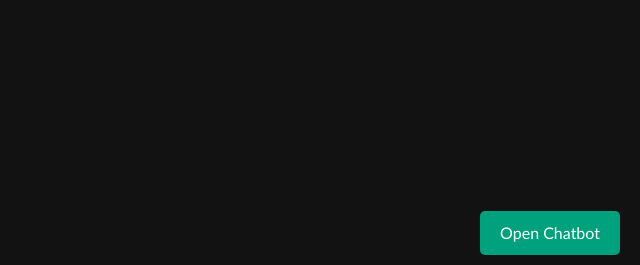
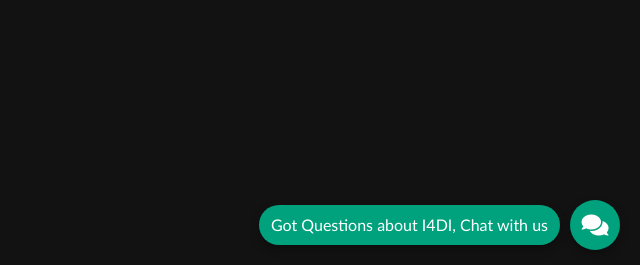
Before and after one commit to i4di/django-chatbot, a Django app: page / in a window 1280 px wide. Shown: the part 535-800 px from the top of the page, without its empty margins (640-1280 px from the left). Run offline with Django 4.2, Linux system fonts and the light colour scheme; parts of the project's set-up code (start-up, migrations or seed data) failed here and were passed over; some libraries are stand-ins or nearby versions.

Commit message:
Finished

```diff
--- a/templates/chatbot.html
+++ b/templates/chatbot.html
@@ -14,30 +14,36 @@
             padding: 0;
             background: #121212;
             color: #FFF;
-            font-family: 'Gill Sans', 'Gill Sans MT', Calibri, Poppins 'Trebuchet MS', sans-serif, Georgia, Times, 'Times New Roman', serif;
+            font-family: 'Gill Sans', 'Gill Sans MT', Calibri, Poppins, 'Trebuchet MS', sans-serif;
         }
 
+        /* Full-Screen Chatbot */
         .chat-container {
-            height: 100vh; /* Ensure the chat container takes up the full height */
-            width: 100%;  /* Full width */
+            height: 100vh;
+            width: 100vw;
             background: #1E1E2E;
             display: flex;
             flex-direction: column;
             transition: transform 0.3s ease-in-out;
-            transform: translateY(100%); /* Initially hide the chat */
+            transform: translateY(100%);
             position: fixed;
-            bottom: 0;
+            top: 0;
             left: 0;
+            z-index: 999;
         }
+
 
         .card-header {
             background: #3A3A55;
-            padding: 10px;
-            flex-shrink: 0; /* Prevent shrinking */
+            padding: 15px;
+            display: flex;
+            flex-shrink: 0;
+            align-items: center;
+            justify-content: space-between;
         }
 
         .msg_card_body {
-            flex: 1; /* Take up remaining space */
+            flex: 1;
             padding: 15px;
             overflow-y: auto;
             background: #2A1055;
@@ -48,8 +54,8 @@
         .card-footer {
             background: #3A3A55;
             padding: 20px;
-            flex-shrink: 0; /* Prevent shrinking */
-            margin-bottom: 60px; /* Space for the toggle button */
+            flex-shrink: 0;
+            margin-bottom:80px;
         }
 
         .input-group-text {
@@ -76,29 +82,75 @@
             align-self: flex-start;
         }
 
-        .toggle-chat-btn {
+        /* Floating Chat Icon */
+        .chat-icon {
             position: fixed;
-            bottom: 10px; /* Space below the input area */
+            bottom: 15px;
             right: 20px;
-            background-color: #00a17d;
-            border: none;
-            padding: 10px 20px;
-            color: white;
-            font-family: 'Gill Sans', 'Gill Sans MT', Calibri, 'Trebuchet MS', sans-serif;
-            font-size: 16px;
-            border-radius: 5px;
+            width: 50px;
+            height: 50px;
+            background: #00a17d;
+            border-radius: 50%;
+            display: flex;
+            justify-content: center;
+            align-items: center;
+            box-shadow: 0px 4px 10px rgba(0, 0, 0, 0.3);
+            cursor: pointer;
+            transition: background 0.3s ease-in-out;
+            z-index: 1000;
+        }
+
+  .chat-toggle-container {
+    position: fixed;
+    bottom: 20px;
+    right: 80px;
+    display: flex;
+    align-items: center;
     cursor: pointer;
     z-index: 1000;
+}
+
+/* Chat Text */
+.chat-text {
+    margin-left: 10px;
+    font-size: 16px;
+    color: white;
+    background: #00a17d;
+    padding: 8px 12px;
+    border-radius: 20px;
+    box-shadow: 0px 4px 10px rgba(0, 0, 0, 0.3);
+    transition: background 0.3s ease-in-out;
+}
+
+.chat-text:hover {
+    background: #008f6a;
+}
+
+        .chat-icon i {
+            color: white;
+            font-size: 24px;
+        }
+
+        /* Close Button */
+        .close-chat {
+            background: none;
+            border: none;
+            color: white;
+            font-size: 24px;
+            cursor: pointer;
         }
     </style>
 </head>
 <body>
+    <!-- Chatbot Container (Initially Hidden) -->
     <div class="chat-container">
-        <div class="card-header d-flex align-items-center">
+        <div class="card-header">
+            <div class="d-flex align-items-center">
                 <img src="{% static 'images/full-Logo-SVG.svg' %}" class="rounded-circle" width="40" height="40"/>
                 <span class="ml-2">ChatBot</span>
             </div>
-        <div id="messageFormeight" class="msg_card_body d-flex flex-column"></div>
+        </div>
+        <div id="messageFormeight" class="msg_card_body"></div>
         <div class="card-footer">
             <form id="messageArea" class="input-group">
                 <input type="text" id="text" name="msg" placeholder="Ask your question..." class="form-control" required/>
@@ -109,18 +161,25 @@
         </div>
     </div>
 
-    <!-- Toggle button below the message input -->
-    <button class="toggle-chat-btn" id="toggleChat">Open Chatbot</button>
+    <!-- Chat Icon -->
 
+    <!-- Chat Icon with Text -->
+<div class="chat-toggle-container" id="toggleChat">
+  <div class="chat-icon">
+      <i class="fas fa-comments"></i>
+  </div>
+  <span class="chat-text">Got Questions about I4DI, Chat with us</span>
+</div>
     <script>
         function getCSRFToken() {
             return document.cookie.split('; ')
-                .find(row => row.startsWith('csrftoken='))
-                ?.split('=')[1];
+                .find(row => row.startsWith('csrftoken='))?.split('=')[1];
         }
 
         $(document).ready(function () {
-            // Add initial message when page loads
+    let isChatOpen = false;
+
+    // Initial chatbot message
     const initialMessage = '<div class="d-flex justify-content-start mb-4"><div class="msg_cotainer">Hello, I am an I4DI chat machine. I can help you find answers about services provided by I4DI, details about I4DI\'s focus areas and employees, numerous projects and activities conducted by I4DI, best ways to partner with I4DI, and a lot more. How can I help you today!</div></div>';
     $("#messageFormeight").append(initialMessage);
 
@@ -147,18 +206,17 @@
         });
     });
 
-            // Toggle chatbot visibility
+    // Toggle Chatbot
     $("#toggleChat").on("click", function() {
-                const chatContainer = $(".chat-container");
-                if (chatContainer.css("transform") === "matrix(1, 0, 0, 1, 0, 0)") {
-                    chatContainer.css("transform", "translateY(100%)");  // Hide the chat
-                    $(this).text("Open Chatbot");
+        if (isChatOpen) {
+            $(".chat-container").css("transform", "translateY(100%)");
         } else {
-                    chatContainer.css("transform", "translateY(0)");  // Show the chat
-                    $(this).text("Close Chatbot");
+            $(".chat-container").css("transform", "translateY(0)");
         }
+        isChatOpen = !isChatOpen; // Toggle state
     });
 });
+
     </script>
 </body>
 </html>
```
Also changed, not shown: db.sqlite3. Lines whose indentation alone changed are shown as unchanged.
